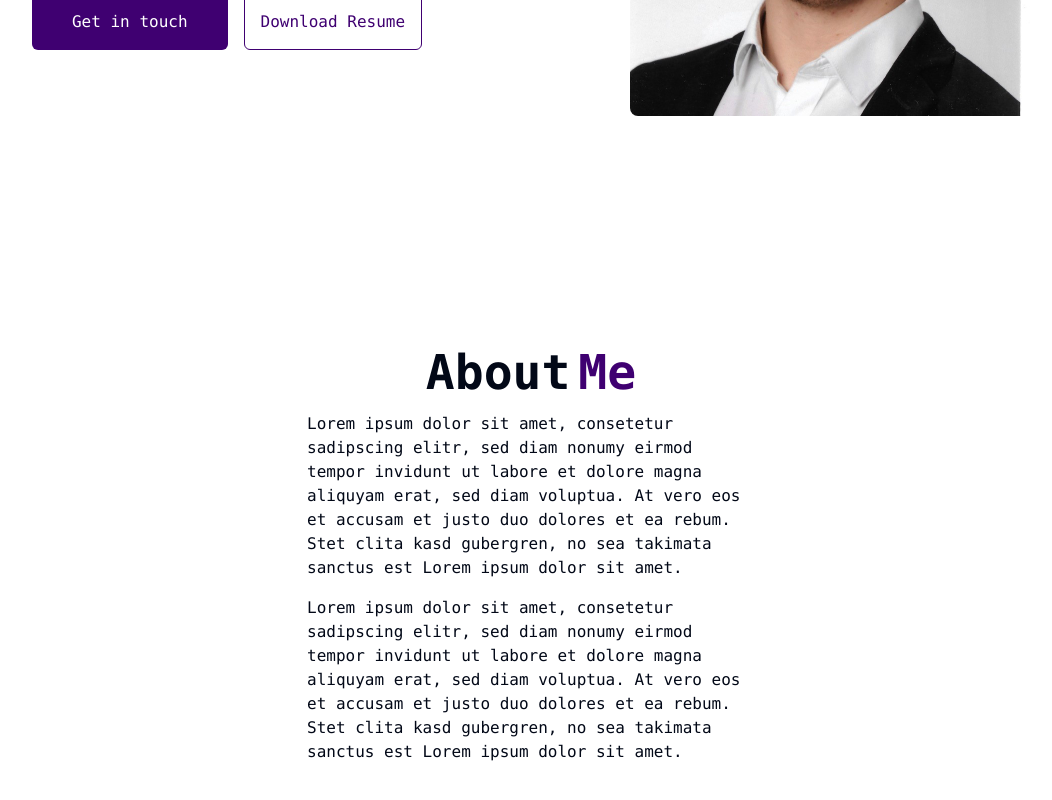
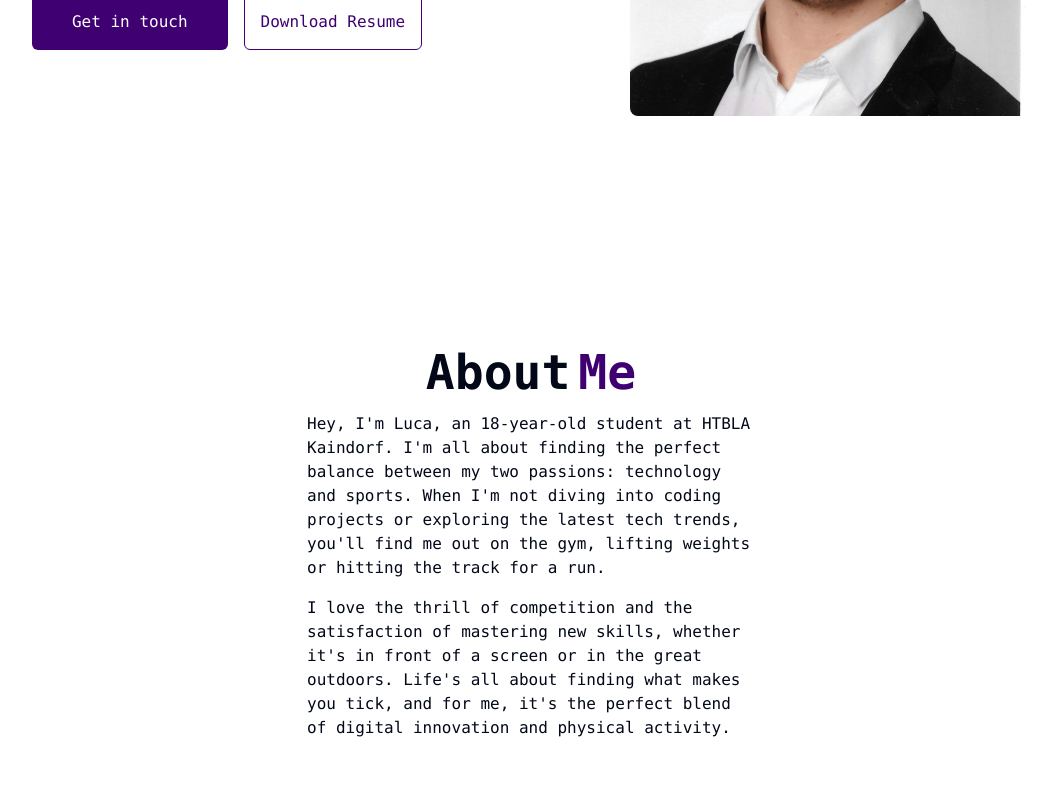
Before and after one commit to lucrode/portfolio, a Next.js app: page / in a window 1280 px wide. Shown: the part 556-1356 px from the top of the page, without its empty margins (109-1161 px from the left). Built offline with nearby package versions, Linux system fonts and the light colour scheme.

Commit message:
add website text

```diff
--- a/src/app/contact/page.tsx
+++ b/src/app/contact/page.tsx
@@ -1,8 +1,7 @@
 import Link from "next/link";
-import { CiInstagram, CiLinkedin, CiMail } from "react-icons/ci";
 import { FaGithub, FaInstagram } from "react-icons/fa";
 import { IoMail } from "react-icons/io5";
-import contactSvg from "../undraw_personal_text.svg";
+import { BiCalendarWeek } from "react-icons/bi";
 
 export default function Contact() {
   return (
@@ -17,6 +16,12 @@ export default function Contact() {
             className="w-16 h-16 hover:scale-105  transition-transform"
           >
             <IoMail className="w-full h-full " />{" "}
+          </Link>
+          <Link
+            href="https://calendly.com/luca_malli/30min"
+            className="w-16 h-16 hover:scale-105  transition-transform"
+          >
+            <BiCalendarWeek className="w-full h-full" />{" "}
           </Link>
           <Link
             href="mailto:lucamal3d@gmail.com"
--- a/src/app/projects/page.tsx
+++ b/src/app/projects/page.tsx
@@ -8,7 +8,7 @@ export default function About() {
         <div className="">
           <WorkCard
             companyTitle="1Tool"
-            companyUrl=""
+            companyUrl="https://www.1tool.com"
             date="August 2023 - Present"
             workDescription="Fullstack with NuxtJS and Laravel"
             description="Software Developer"
@@ -23,7 +23,7 @@ export default function About() {
         <div className="">
           <WorkCard
             companyTitle="FitFy"
-            companyUrl=""
+            companyUrl="https://github.com"
             date="Fitness Tracker App"
             workDescription="A Fitness Tracker app "
             languages={["NextJS", "React", "Express", "TailwindCSS"]}
--- a/src/components/AboutMeSection.tsx
+++ b/src/components/AboutMeSection.tsx
@@ -8,18 +8,17 @@ export default function AboutMeSection() {
 
       <div className="col-md-12 md:mr-96 md:ml-96 p-8 md:p-0 lg:p-0 mt-4 space-y-4 ">
         <p>
-          Lorem ipsum dolor sit amet, consetetur sadipscing elitr, sed diam
-          nonumy eirmod tempor invidunt ut labore et dolore magna aliquyam erat,
-          sed diam voluptua. At vero eos et accusam et justo duo dolores et ea
-          rebum. Stet clita kasd gubergren, no sea takimata sanctus est Lorem
-          ipsum dolor sit amet.
+          Hey, I'm Luca, an 18-year-old student at HTBLA Kaindorf. I'm all about
+          finding the perfect balance between my two passions: technology and
+          sports. When I'm not diving into coding projects or exploring the
+          latest tech trends, you'll find me out on the gym, lifting weights or
+          hitting the track for a run.
         </p>
         <p>
-          Lorem ipsum dolor sit amet, consetetur sadipscing elitr, sed diam
-          nonumy eirmod tempor invidunt ut labore et dolore magna aliquyam erat,
-          sed diam voluptua. At vero eos et accusam et justo duo dolores et ea
-          rebum. Stet clita kasd gubergren, no sea takimata sanctus est Lorem
-          ipsum dolor sit amet.
+          I love the thrill of competition and the satisfaction of mastering new
+          skills, whether it's in front of a screen or in the great outdoors.
+          Life's all about finding what makes you tick, and for me, it's the
+          perfect blend of digital innovation and physical activity.
         </p>
       </div>
     </div>
--- a/src/components/IntroductionSection.tsx
+++ b/src/components/IntroductionSection.tsx
@@ -1,6 +1,7 @@
 import { ReactTyped } from "react-typed";
 import luca from "../app/luca.jpeg";
 import Image from "next/image";
+import Link from "next/link";
 
 export default function IntroductionSection() {
   return (
@@ -31,7 +32,9 @@ export default function IntroductionSection() {
         </div>
         <div className="flex space-x-4">
           <button className="bg-[#3F0071] text-white  px-10 py-4 rounded-md">
-            Get in touch
+            <Link href="https://calendly.com/luca_malli/30min">
+              Get in touch
+            </Link>
           </button>
           <button className="text-[#3F0071] bg-white px-4  border-[#3F0071] border  py-2 rounded-md">
             Download Resume
--- a/src/components/WorkCard.tsx
+++ b/src/components/WorkCard.tsx
@@ -1,3 +1,4 @@
+import Link from "next/link";
 import { Badge } from "./ui/badge";
 import {
   Card,
@@ -29,6 +30,7 @@ export default function WorkCard({
 }: WorkCardProps) {
   return (
     <div>
+      <Link href={companyUrl}>
         <Card className={className + "w-96 text-center  "}>
           <CardHeader>
             <CardTitle className="text-2xl">{companyTitle}</CardTitle>
@@ -44,6 +46,7 @@ export default function WorkCard({
             })}
           </CardFooter>
         </Card>
+      </Link>
     </div>
   );
 }
```
Lines whose indentation alone changed are shown as unchanged.
